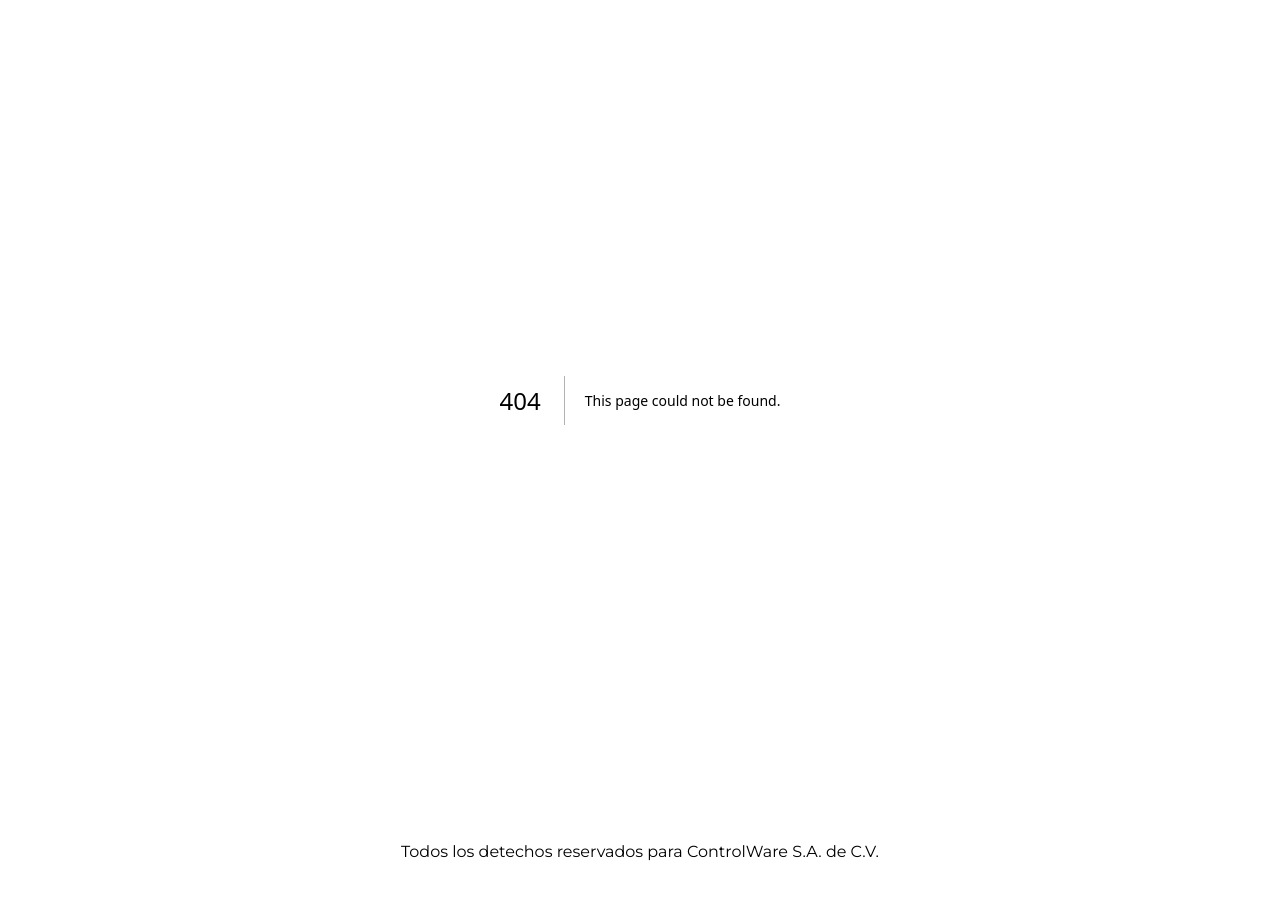
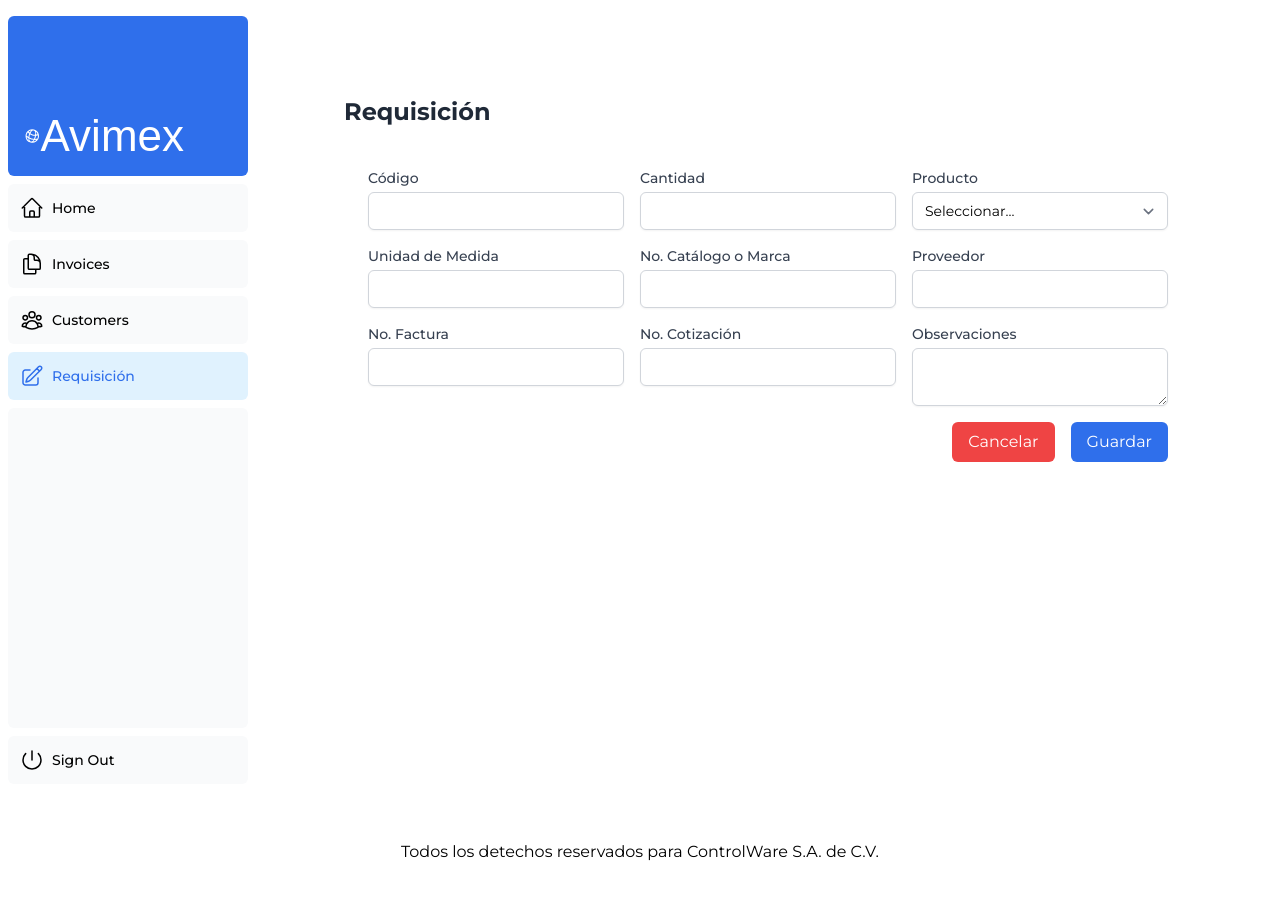
Before and after one commit to Vantar23/avimex-intranet, a Next.js app: page /dashboard/form in a window 1280 px wide. Before the commit this address had no page. Shown: the top 898 px of the page. Built offline with nearby package versions, Linux system fonts and the light colour scheme; a web font is replaced by a local one.

Commit message:
Agrega Formulario

```diff
--- /dev/null
+++ b/app/dashboard/form/layout.tsx
@@ -0,0 +1,16 @@
+"use client"; // Indica que este layout funciona en el cliente
+
+export default function FormLayout({ children }: { children: React.ReactNode }) {
+  return (
+    <div className="min-h-screen">
+      {/* Encabezado del formulario */}
+
+      {/* Contenido principal */}
+      <main className="max-w-4xl mx-auto p-6 bg-white  rounded-md mt-6">
+        {children}
+      </main>
+
+      {/* Pie de página */}
+    </div>
+  );
+}
--- /dev/null
+++ b/app/dashboard/form/page.tsx
@@ -0,0 +1,169 @@
+"use client"; // Si estás usando Next.js para que funcione en el cliente
+
+export default function RequisitionForm() {
+  return (
+    <div>
+      {/* Encabezado */}
+      <h1 className="text-2xl font-bold text-gray-800 mb-4">Requisición</h1>
+
+      <form className="bg-white rounded p-6 space-y-4">
+        {/* Fila 1 */}
+        <div className="grid grid-cols-2 md:grid-cols-3 gap-4">
+          <div>
+            <label
+              htmlFor="codigo"
+              className="block text-sm font-medium text-gray-700"
+            >
+              Código
+            </label>
+            <input
+              type="text"
+              id="codigo"
+              name="codigo"
+              className="mt-1 block w-full border-gray-300 rounded-md shadow-sm focus:border-blue-500 focus:ring-blue-500 sm:text-sm"
+            />
+          </div>
+          <div>
+            <label
+              htmlFor="cantidad"
+              className="block text-sm font-medium text-gray-700"
+            >
+              Cantidad
+            </label>
+            <input
+              type="number"
+              id="cantidad"
+              name="cantidad"
+              className="mt-1 block w-full border-gray-300 rounded-md shadow-sm focus:border-blue-500 focus:ring-blue-500 sm:text-sm"
+            />
+          </div>
+          <div>
+            <label
+              htmlFor="producto"
+              className="block text-sm font-medium text-gray-700"
+            >
+              Producto
+            </label>
+            <select
+              id="producto"
+              name="producto"
+              className="mt-1 block w-full border-gray-300 rounded-md shadow-sm focus:border-blue-500 focus:ring-blue-500 sm:text-sm"
+            >
+              <option>Seleccionar...</option>
+              <option>Producto 1</option>
+              <option>Producto 2</option>
+            </select>
+          </div>
+        </div>
+
+        {/* Fila 2 */}
+        <div className="grid grid-cols-2 md:grid-cols-3 gap-4">
+          <div>
+            <label
+              htmlFor="unidad"
+              className="block text-sm font-medium text-gray-700"
+            >
+              Unidad de Medida
+            </label>
+            <input
+              type="text"
+              id="unidad"
+              name="unidad"
+              className="mt-1 block w-full border-gray-300 rounded-md shadow-sm focus:border-blue-500 focus:ring-blue-500 sm:text-sm"
+            />
+          </div>
+          <div>
+            <label
+              htmlFor="marca"
+              className="block text-sm font-medium text-gray-700"
+            >
+              No. Catálogo o Marca
+            </label>
+            <input
+              type="text"
+              id="marca"
+              name="marca"
+              className="mt-1 block w-full border-gray-300 rounded-md shadow-sm focus:border-blue-500 focus:ring-blue-500 sm:text-sm"
+            />
+          </div>
+          <div>
+            <label
+              htmlFor="proveedor"
+              className="block text-sm font-medium text-gray-700"
+            >
+              Proveedor
+            </label>
+            <input
+              type="text"
+              id="proveedor"
+              name="proveedor"
+              className="mt-1 block w-full border-gray-300 rounded-md shadow-sm focus:border-blue-500 focus:ring-blue-500 sm:text-sm"
+            />
+          </div>
+        </div>
+
+        {/* Fila 3 */}
+        <div className="grid grid-cols-2 md:grid-cols-3 gap-4">
+          <div>
+            <label
+              htmlFor="factura"
+              className="block text-sm font-medium text-gray-700"
+            >
+              No. Factura
+            </label>
+            <input
+              type="text"
+              id="factura"
+              name="factura"
+              className="mt-1 block w-full border-gray-300 rounded-md shadow-sm focus:border-blue-500 focus:ring-blue-500 sm:text-sm"
+            />
+          </div>
+          <div>
+            <label
+              htmlFor="cotizacion"
+              className="block text-sm font-medium text-gray-700"
+            >
+              No. Cotización
+            </label>
+            <input
+              type="text"
+              id="cotizacion"
+              name="cotizacion"
+              className="mt-1 block w-full border-gray-300 rounded-md shadow-sm focus:border-blue-500 focus:ring-blue-500 sm:text-sm"
+            />
+          </div>
+          <div>
+            <label
+              htmlFor="observaciones"
+              className="block text-sm font-medium text-gray-700"
+            >
+              Observaciones
+            </label>
+            <textarea
+              id="observaciones"
+              name="observaciones"
+              rows={2}
+              className="mt-1 block w-full border-gray-300 rounded-md shadow-sm focus:border-blue-500 focus:ring-blue-500 sm:text-sm"
+            ></textarea>
+          </div>
+        </div>
+
+        {/* Botones */}
+        <div className="flex justify-end space-x-4">
+          <button
+            type="button"
+            className="bg-red-500 text-white px-4 py-2 rounded-md hover:bg-red-600 focus:outline-none focus:ring-2 focus:ring-red-500"
+          >
+            Cancelar
+          </button>
+          <button
+            type="submit"
+            className="bg-blue-600 text-white px-4 py-2 rounded-md hover:bg-blue-700 focus:outline-none focus:ring-2 focus:ring-blue-500"
+          >
+            Guardar
+          </button>
+        </div>
+      </form>
+    </div>
+  );
+}
--- a/app/ui/dashboard/nav-links.tsx
+++ b/app/ui/dashboard/nav-links.tsx
@@ -14,7 +14,7 @@ const links = [
   { name: 'Home', href: '/dashboard', icon: HomeIcon },
   { name: 'Invoices', href: '/dashboard/invoices', icon: DocumentDuplicateIcon },
   { name: 'Customers', href: '/dashboard/customers', icon: UserGroupIcon },
-  { name: 'Form', href: '/dashboard/form', icon: PencilSquareIcon }, // New link for the form
+  { name: 'Requisición', href: '/dashboard/form', icon: PencilSquareIcon }, // New link for the form
 ];
 
 export default function NavLinks() {
```
